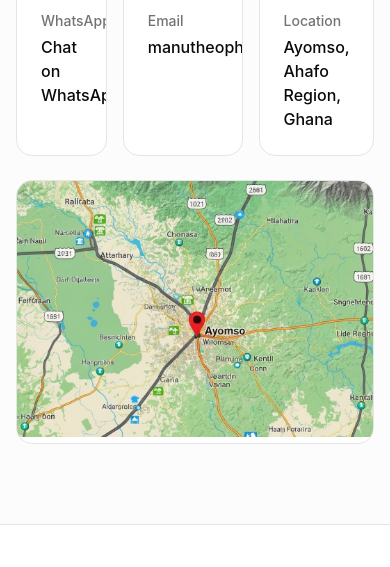
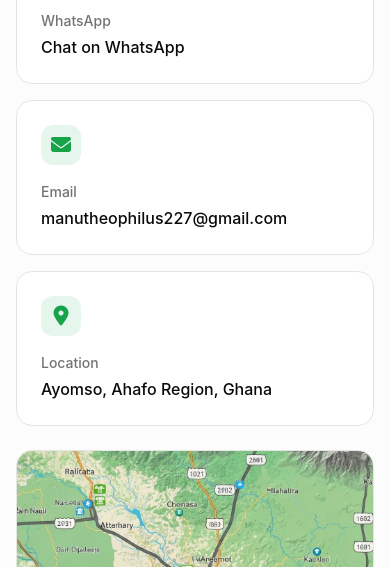
Before and after one commit to GROW-YAI/agrass-drone, a plain HTML site: page index.html in a window 390 px wide. Shown: the part 6208-6775 px from the top of the page. Drawn offline with Linux system fonts and the light colour scheme.

Commit message:
mobile screen contact fixed

```diff
--- a/css/styles.css
+++ b/css/styles.css
@@ -1465,6 +1465,11 @@ html {
     flex-direction: column;
     gap: 1rem;
   }
+
+  .contact-cards {
+    flex-direction: column;
+    align-items: stretch;
+  }
 }
 
 .service-image video {
@@ -1474,6 +1479,7 @@ html {
   cursor: pointer;
   border-radius: inherit;
 }
+
 /* ============================= */
 /* 🎬 VIDEO MODAL — UNIVERSAL FIX */
 /* ============================= */
```
